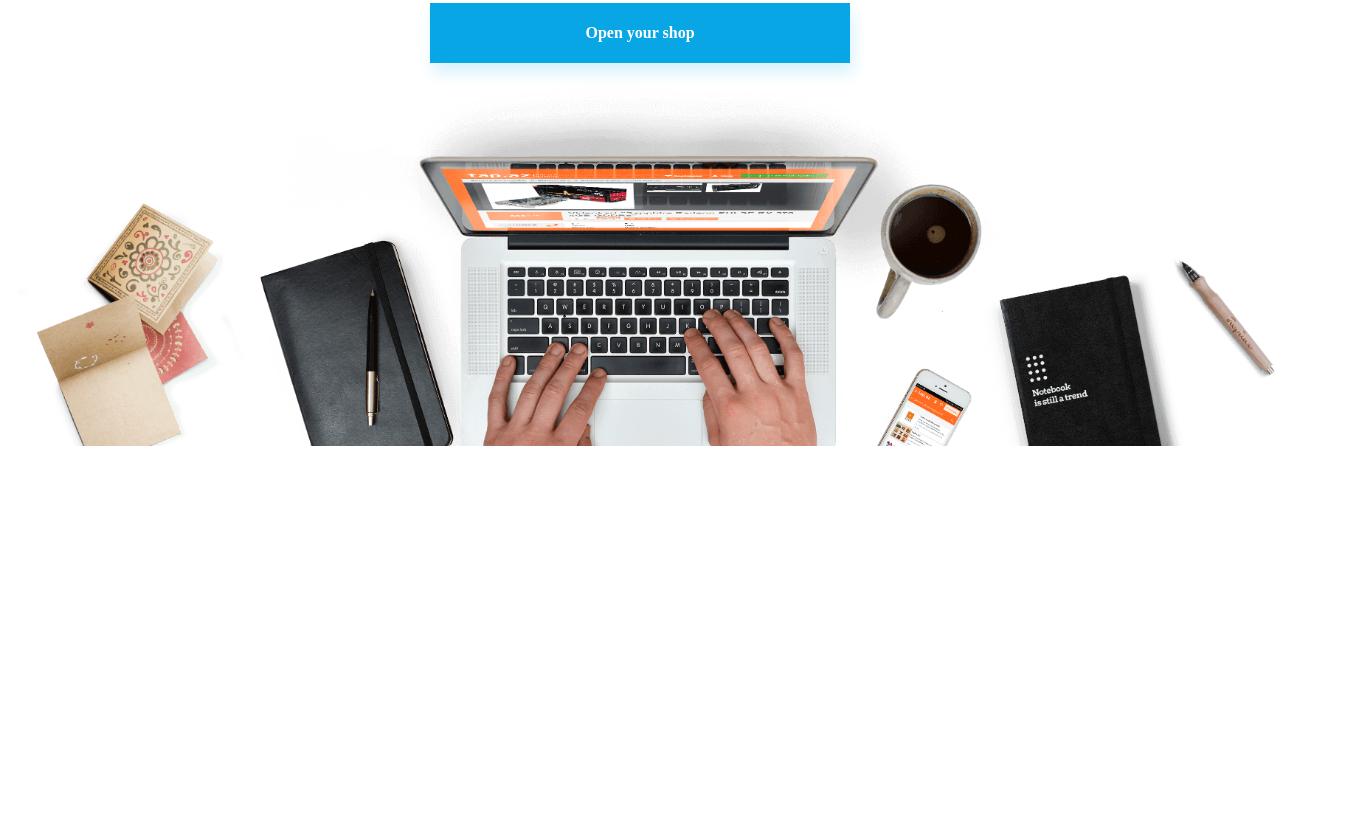
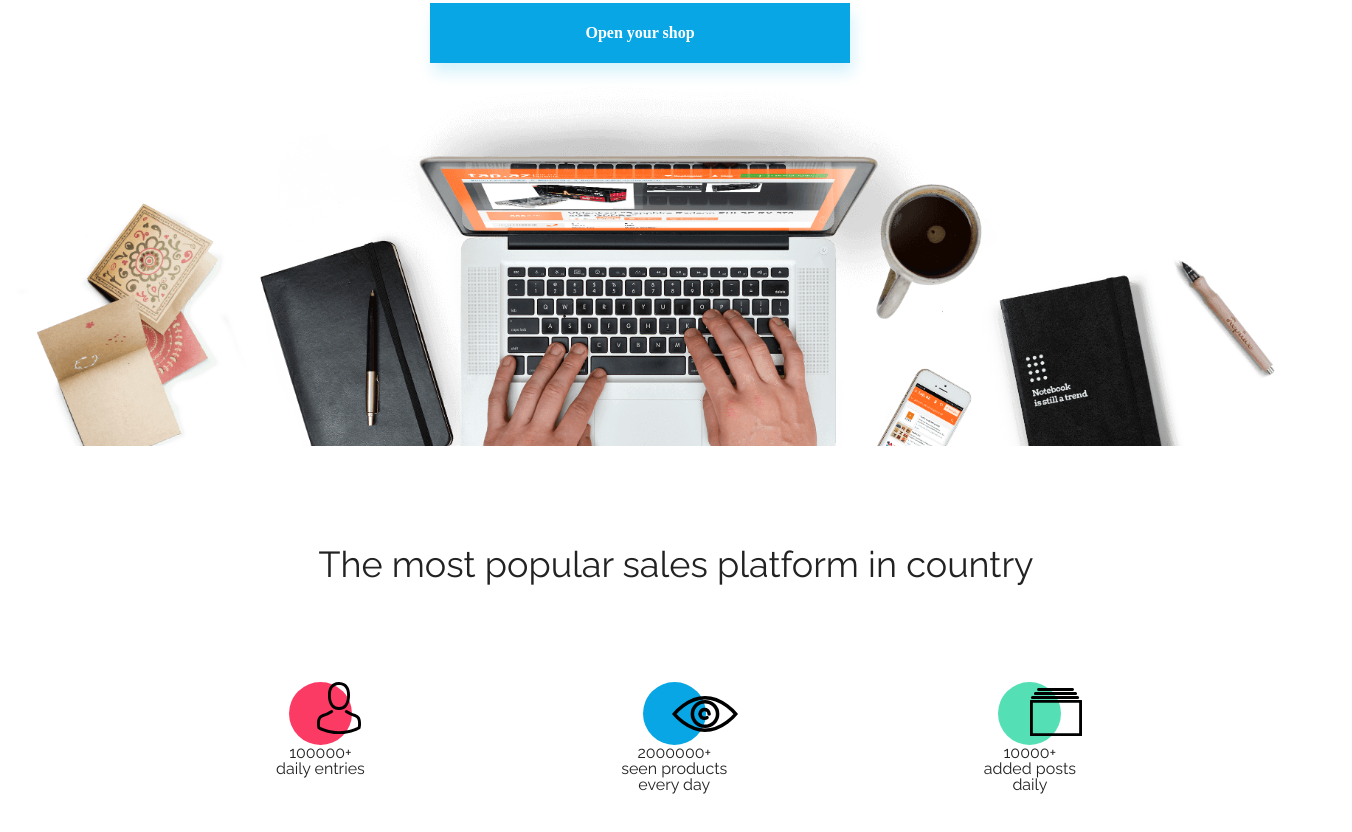
Before and after one commit to MarcinKK990/BestShop, a plain HTML site: page index.html in a window 1280 px wide. Shown: the part 322-1154 px from the top of the page, 1352 px wide, since content can reach past the window. Before the commit the page ends 800 px from the top, so only its background shows below. Drawn offline with nearby package versions, Linux system fonts and the light colour scheme.

Commit message:
section statistics

```diff
--- a/CSS/style.css
+++ b/CSS/style.css
@@ -138,3 +138,62 @@ a {
 .btn--large {
     padding: 22px 155px;
 }
+
+.statistics {
+    margin-top: 100px;
+    height: 100%;
+}
+.statistics_boxes {
+    max-width: 800px;
+    display: flex;
+    justify-content: space-between;
+    margin: 100px auto 120px;
+}
+.statistics_title {
+    text-align: center;
+    font-family: var(--font-raleway);
+    font-size: 2.25rem;
+
+}
+
+.statistics_box {
+    max-width: 160px;
+    display: flex;
+    flex-direction: column;
+    justify-content: flex-start;
+    align-items: center;
+    text-align: center;
+    font-family: var(--font-raleway);
+}
+.statistics_circle {
+    border-radius: 50%;
+    width: 63px;
+    height: 63px;
+    position: relative;
+}
+
+.statistics_img {
+    position: absolute;
+}
+
+.statistics_box:nth-child(1) .statistics_circle {
+    background-color: var(--color-redish);
+}
+.statistics_box:nth-child(1) .statistics_img {
+    top: 0;
+    left: 45%;
+}
+.statistics_box:nth-child(2) .statistics_circle {
+    background-color: var(--color-primary);
+}
+.statistics_box:nth-child(2) .statistics_img {
+    top: 14px;
+    left: 47%;
+}
+.statistics_box:nth-child(3) .statistics_circle {
+    background-color: var(--color-green);
+}
+.statistics_box:nth-child(3) .statistics_img {
+    top: 6px;
+    left: 50%;
+}
--- a/index.html
+++ b/index.html
@@ -43,5 +43,33 @@
 </div>
 <img src="imgs/assets/Background.png" alt="" class="opening_background">
 </section>
+<section class="statistics">
+    <div class="container">
+        <h2 class="statistics_title">The most popular sales platform in country</h2>
+        <div class="statistics_boxes">
+              <div class="statistics_box">
+                  <div class="statistics_circle">
+                      <img src="imgs/assets/Person.svg" alt="person" class="statistics_img">
+                  </div>
+                  <div class="statistics_number">100000+</div>
+                  <div class="statistic_description">daily entries</div>
+              </div>
+            <div class="statistics_box">
+                <div class="statistics_circle">
+                    <img src="imgs/assets/Eye.svg" alt="person" class="statistics_img">
+                </div>
+                <div class="statistics_number">2000000+</div>
+                <div class="statistic_description">seen products<br>every day</div>
+            </div>
+            <div class="statistics_box">
+                <div class="statistics_circle">
+                    <img src="imgs/assets/Catalog.svg" alt="person" class="statistics_img">
+                </div>
+                <div class="statistics_number">10000+</div>
+                <div class="statistic_description">added posts<br>daily</div>
+            </div>
+        </div>
+    </div>
+</section>
 </body>
 </html>
```
